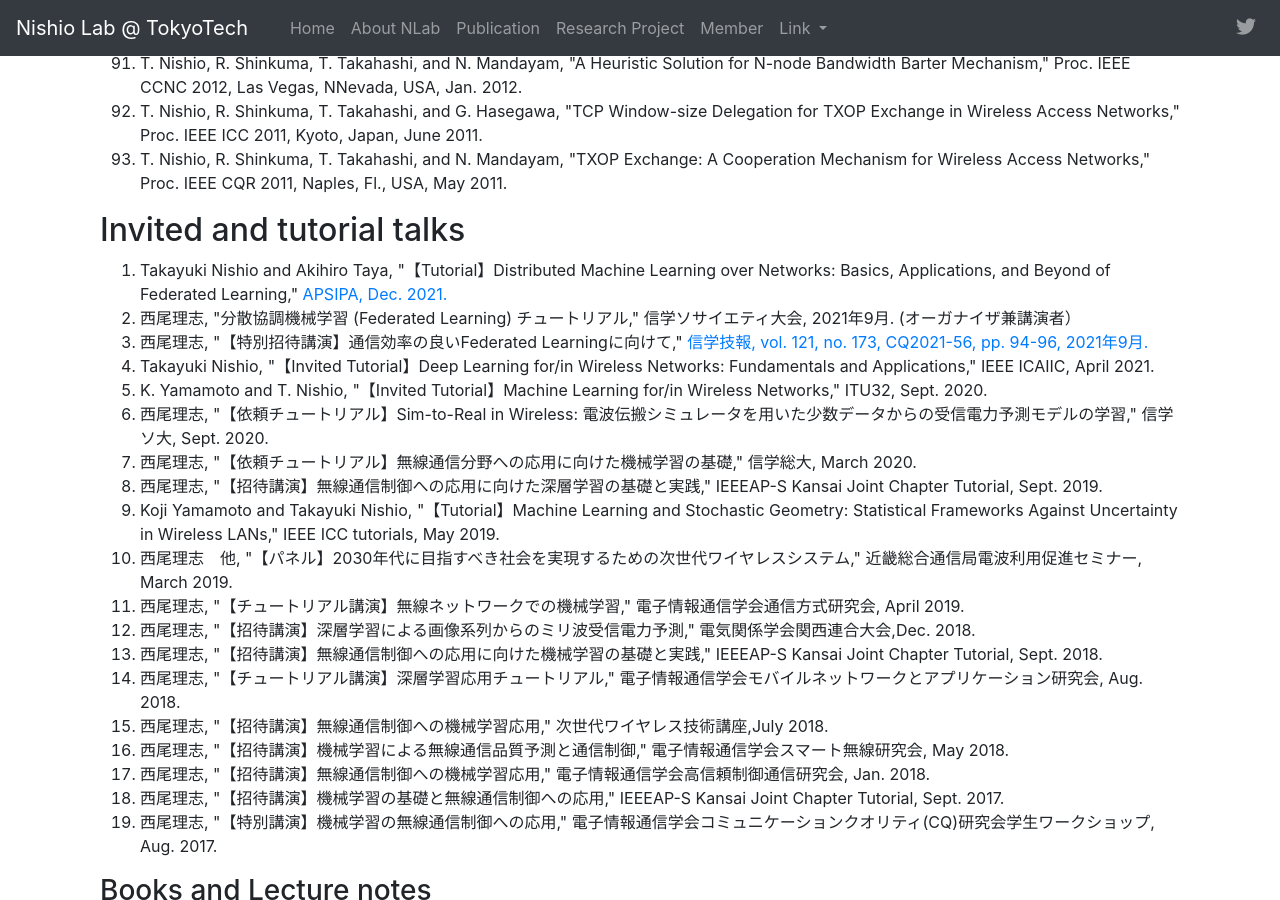
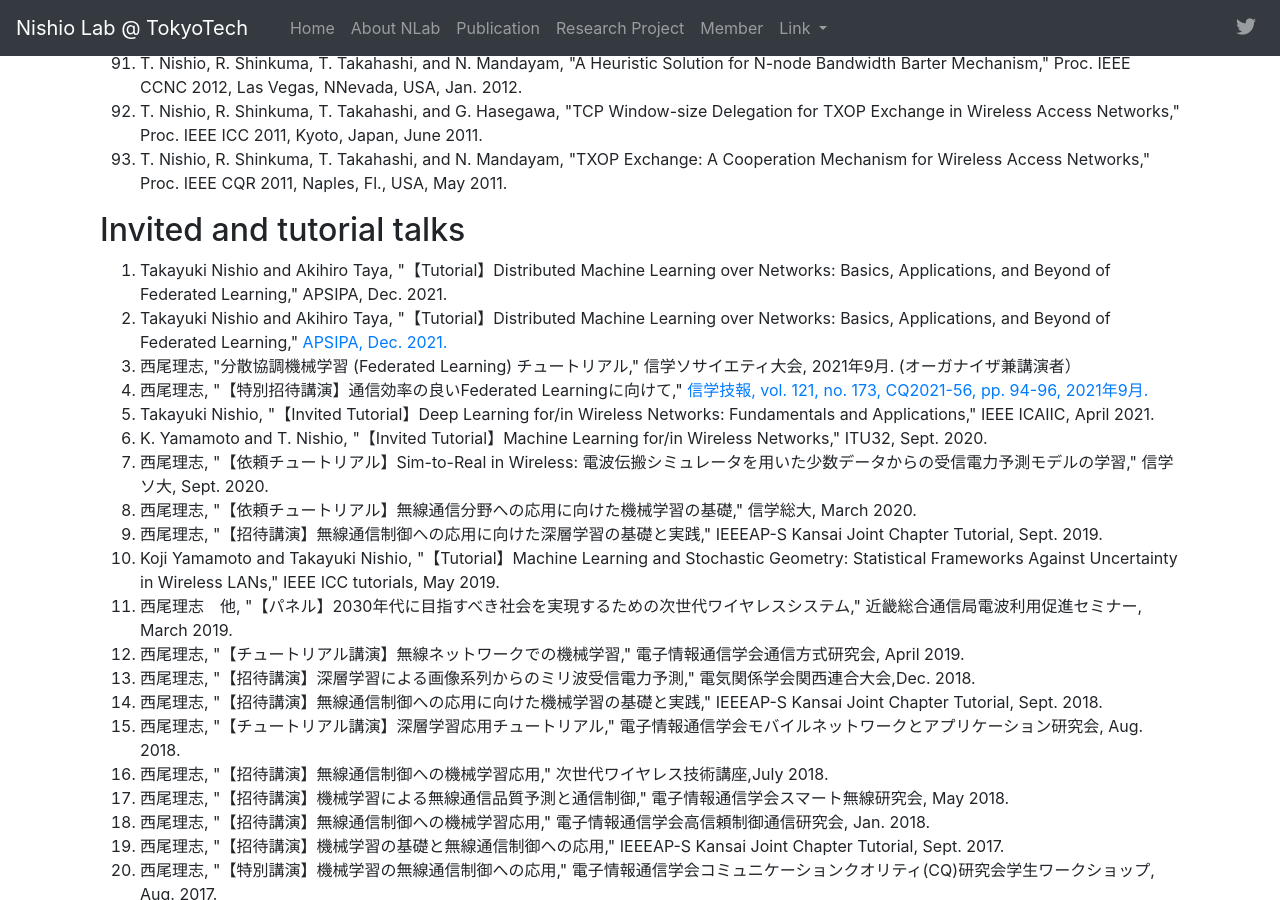
Before and after one commit to nishio-laboratory/nishio-laboratory.github.io, a Jekyll site: the page built from _pages/publications.md, in a window 1280 px wide and 900 px high, scrolled down 8318 px. Built offline with Jekyll 4.4.1, drawn with Linux system fonts in a browser that asks for light colours; nearby versions of some CDN libraries.

Commit message:
miner rev

```diff
--- a/_data/pub_tutorial.yml
+++ b/_data/pub_tutorial.yml
@@ -1,3 +1,12 @@
+- authors: "Takayuki Nishio and Akihiro Taya"
+  title: "【Tutorial】Distributed Machine Learning over Networks: Basics, Applications, and Beyond of Federated Learning"
+  journal: "APSIPA, Dec. 2021."
+  year: 2022
+  url:
+  image: dummy.png
+  description:
+  highlight: 0
+
 - authors: "Takayuki Nishio and Akihiro Taya"
   title: "【Tutorial】Distributed Machine Learning over Networks: Basics, Applications, and Beyond of Federated Learning"
   journal: "APSIPA, Dec. 2021."
--- a/_includes/header.html
+++ b/_includes/header.html
@@ -18,7 +18,7 @@
           <div class="dropdown-menu" aria-labelledby="navbarDropdownMenuLink">
             <a class="dropdown-item" href="https://www.titech.ac.jp/">Tokyo Institute of Technology</a>
             <a class="dropdown-item" href="https://educ.titech.ac.jp/ict/">School of Engineering, Tokyo Tech.</a>
-            <a class="dropdown-item" href="http://www.imc.cce.i.kyoto-u.ac.jp/~nishio/">My old site</a>
+            <a class="dropdown-item" href="https://scholar.google.co.jp/citations?user=hHnMMMkAAAAJ&hl=ja">Nishio's Google Scholar</a>
           </div>
         </li>
       </ul>
```
